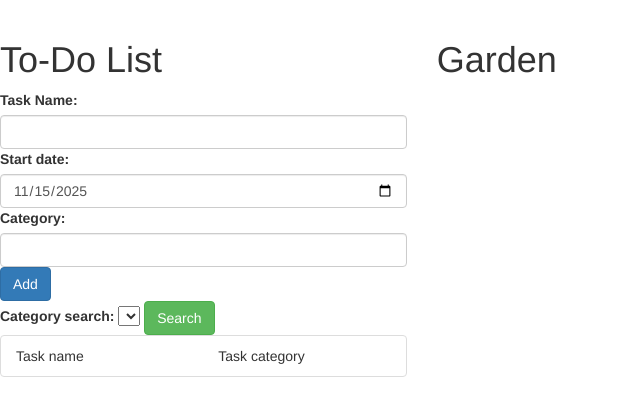
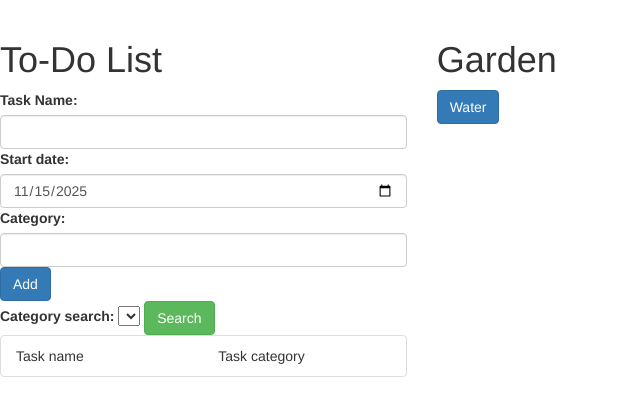
Before and after one commit to IWU-CS253/Task-Garden, a Flask app: page / in a window 1280 px wide. Shown: the part 52-468 px from the top of the page, without its empty margins (0-640 px from the left). Run offline with Flask 3, Linux system fonts and the light colour scheme; data that the repository does not hold is empty; some libraries are stand-ins or nearby versions.

Commit message:
added a water button and the backend for it

```diff
--- a/Schema.sql
+++ b/Schema.sql
@@ -12,5 +12,6 @@ create table user (
     user_id integer primary key autoincrement,
     email text not null,
     password text not null,
-    water_count INTEGER not null
+    water_count INTEGER not null,
+    plant_water_count INTEGER not null
 );
--- a/Templates/index.html
+++ b/Templates/index.html
@@ -73,6 +73,11 @@
             <h1>
                 Garden
             </h1>
+
+            <form action = "{{ url_for("water_plant") }}" method="post">
+                <input hidden name="user_id" value="{{ user_id }}">
+                <input type="Submit" value="Water" class="btn btn-primary">
+            </form>
         </div>
     </div>
 {% endblock %}
--- a/app.py
+++ b/app.py
@@ -105,3 +105,31 @@ def view_inventory():
 @app.route('/completed_plants', methods=['POST'])
 def completed_plants():
     return render_template('completed.html')
+
+@app.route('/view_task_list', methods=["POST"])
+def view_task_list():
+    db = get_db()
+    user_id = session.get('user_id')
+    tasks = db.execute('Select * from task where user_id = ? Order by task_date DESC', (user_id,)).fetchall()
+    return render_template('index.html', tasks=tasks)
+
+@app.route('/water_plant', methods=["POST"])
+def water_plant():
+
+    db = get_db()
+    #user_id = session.get("user_id")
+    session["user_id"] = 1
+    user_id=session["user_id"]
+    user_data = db.execute('SELECT water_count, plant_water_count FROM user WHERE user_id=?',
+                           (user_id,)).fetchone()
+
+    if user_data["water_count"] <= 0:
+        flash("insufficient water")
+        return redirect(url_for("index"))
+    else:
+        new_water = user_data["water_count"] - 1
+        new_plant_water = user_data["plant_water_count"] + 1
+
+    db.execute('UPDATE user SET water_count = ?, plant_water_count = ? WHERE user_id = ?', (new_water, new_plant_water, user_id))
+    db.commit()
+    return redirect(url_for("index"))
```
